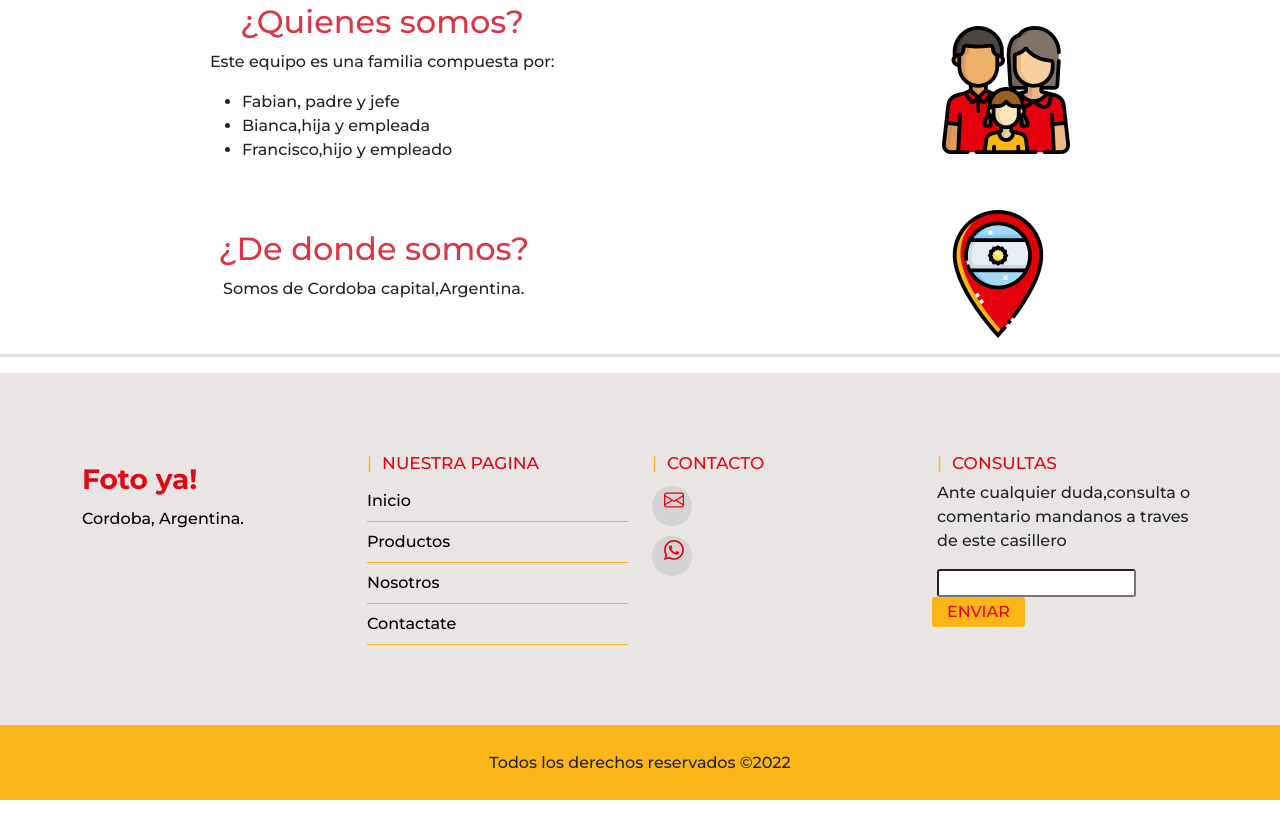
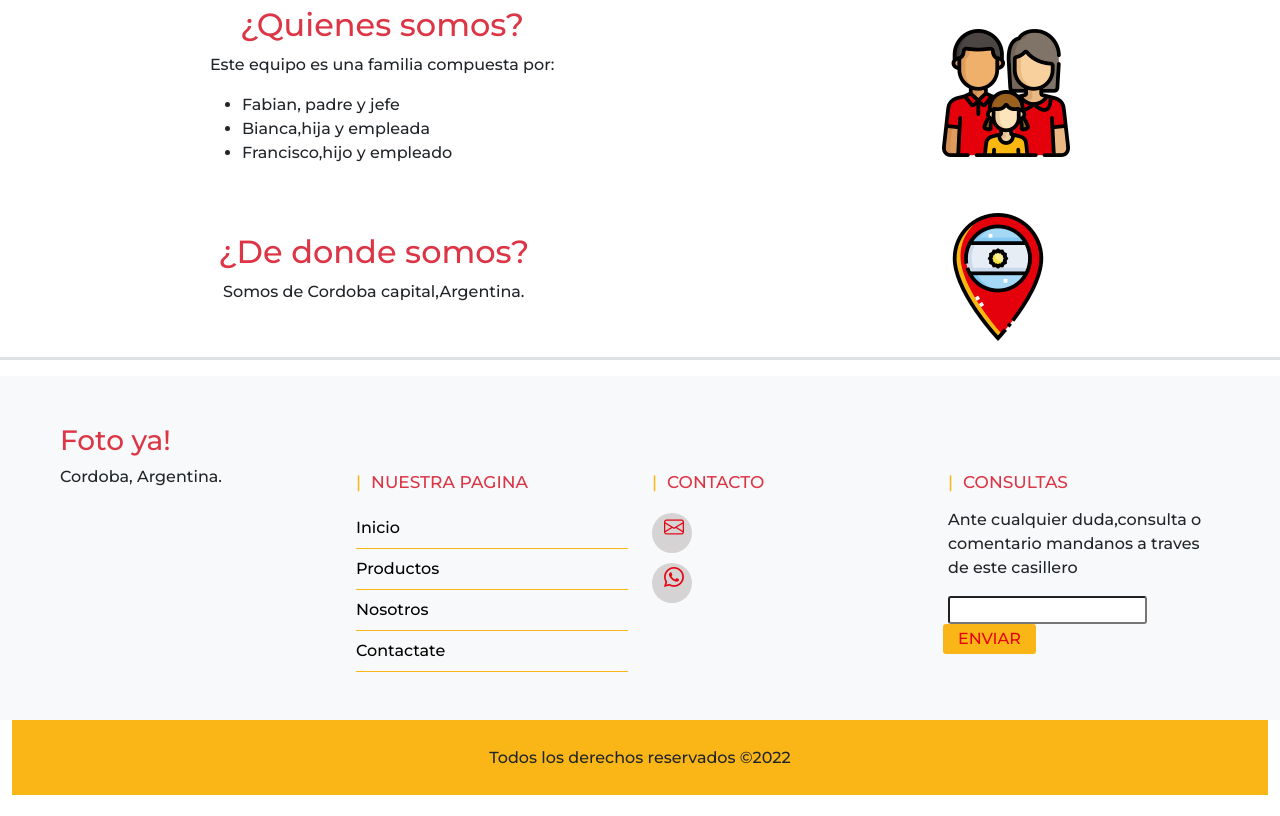
Before and after one commit to biancaurbisaglia/Pagina-Fotoya, a website: page pages/nosotros.html in a window 1280 px wide. Shown: the part 1323-2139 px from the top of the page. Drawn offline with nearby package versions, Linux system fonts and the light colour scheme.

Commit message:
Cambio footer

```diff
--- a/pages/info.html
+++ b/pages/info.html
@@ -18,7 +18,7 @@
     <link rel="stylesheet" href="/css/styles.css">
 </head>
 <body>
-<!------------------- Encabezado----------------------------- -->
+<!--------------------------------- Encabezado----------------------------- -->
     <header>
         <nav class="navbar navbar-expand-lg" id="menu">
             <div class="container-fluid">
@@ -58,5 +58,11 @@
             </div>
         </nav>
     </header>
+
+
+    <!-- JavaScript Bundle with Popper -->
+    <script src="https://cdn.jsdelivr.net/npm/bootstrap@5.2.0-beta1/dist/js/bootstrap.bundle.min.js"
+        integrity="sha384-pprn3073KE6tl6bjs2QrFaJGz5/SUsLqktiwsUTF55Jfv3qYSDhgCecCxMW52nD2" crossorigin="anonymous">
+    </script>
 </body>
 </html>
--- a/pages/nosotros.html
+++ b/pages/nosotros.html
@@ -17,9 +17,8 @@
     <!-- CSS propio -->
     <link rel="stylesheet" href="/css/styles.css">
 </head>
-<!---------------------------- Navegacion -------------------------->
-
 <body>
+<!---------------------------- Encabezado -------------------------->
     <header>
         <nav class="navbar navbar-expand-lg" id="menu">
             <div class="container-fluid">
@@ -59,6 +58,7 @@
             </div>
         </nav>
     </header>
+<main>
 <!-- --------------------------------------Familia--------------------------- -->
         <section id="equipo">
             <div>
@@ -79,9 +79,7 @@
                 </div>
             </div>
         </section>
-
 <!---------------------------------- Beneficios----------------------------- -->
-    <main>
         <section class="nos">
             <div class="container">
                 <div class="row d-inline">
@@ -116,7 +114,7 @@
             <div>
                 <div>
 
-                    <div class="open d-flex p-3">
+                    <div class="open d-flex p-3 border-top border-3">
                         <div>
                             <h2 class="text-center text-danger">¿Cuando abrio el local?</h2>
                             <p class="text-center">Abrio sus puertas en 1995.</p>
@@ -152,19 +150,15 @@
             </div>
         </section>
     </main>
-
-
 <!-- ----------------------------------Pie de pagina----------------------------------- -->
-    <footer>
-        <div class="footer-top">
-            <div class="container">
-                <div class="row">
-                    <div class="col-md-3 col-sm-6 col-xs-12 segment-one md-mb-30 sm-mb-30">
-                        <h3>Foto ya!</h3>
+<footer class="container-fluid">
+    <div class="row p-5 bg-light">
+        <div class="col-xs-12 col-md-6 col-lg-3">
+            <h3 class="text-danger mb-2">Foto ya!</h3>
             <p>Cordoba, Argentina.</p>
         </div>
-                    <div class="col-md-3 col-sm-6 col-xs-12 segment-two md-mb-30 sm-mb-30">
-                        <h3>Nuestra pagina</h3>
+        <div class="col-xs-12 col-md-6 col-lg-3 segment-two">
+            <h3 class="text-danger mb-3 mt-5">Nuestra pagina</h3>
                         <ul>
                             <li><a href="/index.html">Inicio</a></li>
                             <li><a href="/pages/productos.html">Productos</a></li>
@@ -172,16 +166,15 @@
                             <li><a href="/pages/contacto.html">Contactate</a></li>
                         </ul>
         </div>
-                    <div class="col-md-3 col-sm-6 col-xs-12 segment-three md-mb-30 sm-mb-30">
-                        <h2>Contacto</h2>
+        <div class="col-xs-12 col-md-6 col-lg-3 segment-three">
+            <h2 class="text-danger mb-3 mt-5">Contacto</h2>
                         <ul>
                             <li><a href="#"><i class="bi bi-envelope"></i></a></li>
                             <li><a href="#"><i class="bi bi-whatsapp"></i></a></li>
                         </ul>
-
         </div>
-                    <div class="col-md-3 col-sm-6 col-xs-12 segment-four md-mb-30 sm-mb-30">
-                        <h2>Consultas</h2>
+        <div class="col-xs-12 col-md-6 col-lg-3 segment-four">
+            <h2 class="text-danger mb-3 mt-5">Consultas</h2>
                         <p>Ante cualquier duda,consulta o comentario mandanos a traves de este casillero</p>
                         <form action="">
                             <input type="email">
@@ -189,8 +182,7 @@
                         </form>
         </div>
     </div>
-            </div>
-        </div>
+
         <p class="footer-bottom-text">Todos los derechos reservados &copy;2022</p>
 </footer>
 
--- a/scss/partials/_footer.scss
+++ b/scss/partials/_footer.scss
@@ -1,16 +1,11 @@
 /* Footer en todas las paginas */
 
-footer {
-    .footer-top {
-        background: $color-three;
-        padding: 80px 0;
-
+.container-fluid {
         .row {
             .segment-one {
                 h3 {
                     color: $color-secondary;
                     font-weight: 800;
-                    margin: 10px 0;
                 }
 
                 p {
@@ -115,6 +110,3 @@ footer {
         width: 100%;
         height: 100%;
     }
-
-
-}
--- a/scss/partials/_mediaqueries.scss
+++ b/scss/partials/_mediaqueries.scss
@@ -80,19 +80,3 @@
 }
 
 /* --------------------------------------FOOTER----------------------------- */
-
-@media screen and (min-width: 768px) and (max-width:991px){
-    .bianqui1{
-        margin-bottom: 30px;
-    }
-}
-@media screen and (min-width: 767px) {
-        .footer-top {
-        padding: 50px 0;
-        .bianqui{
-        margin-bottom: 60px;
-    }
-    }
-
-
-}
```
Also changed, not shown: index.html (+16 -21 lines), pages/contacto.html (+11 -22 lines), pages/productos.html (+11 -15 lines), css/styles.css. Lines whose indentation alone changed are shown as unchanged.
